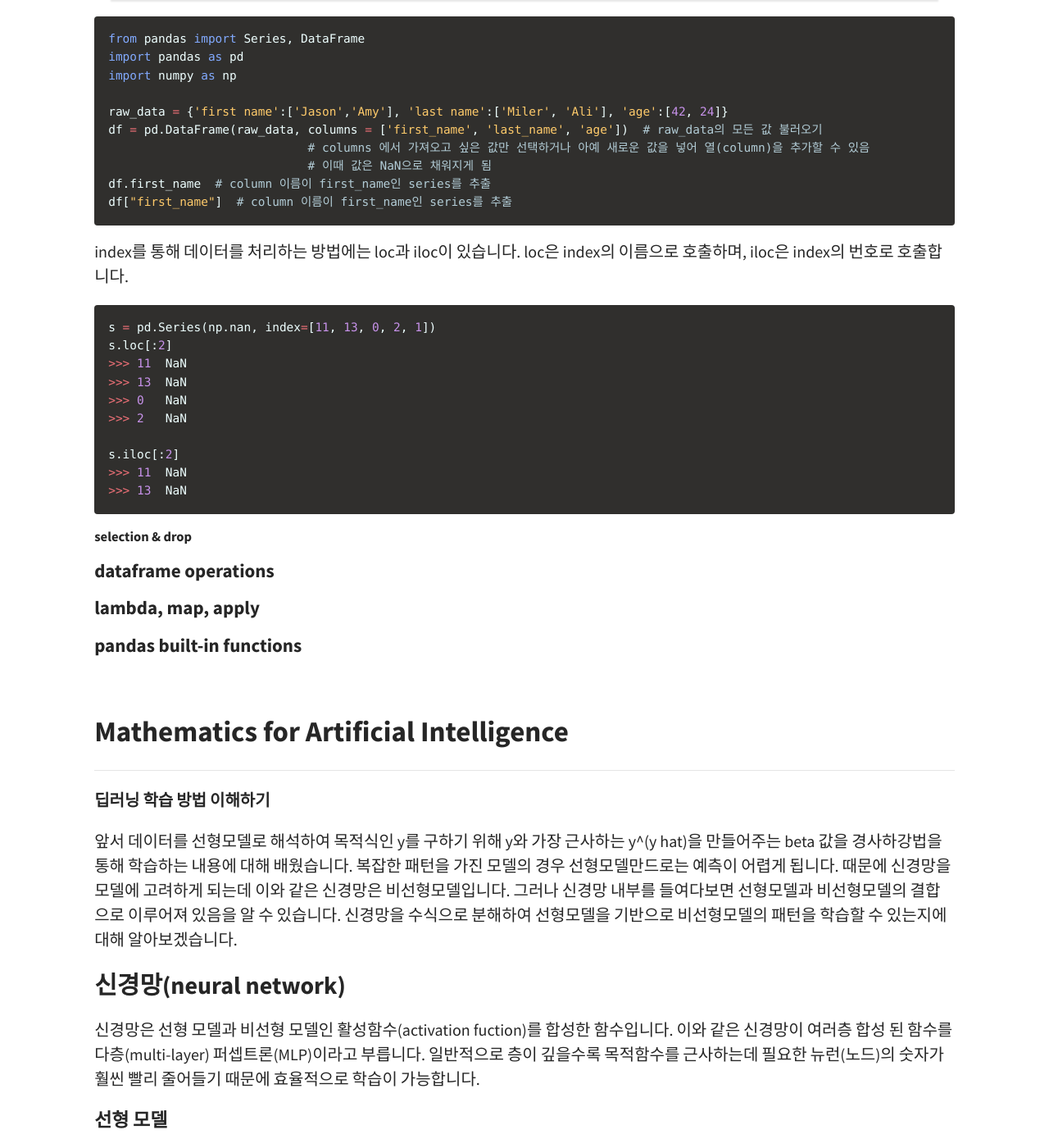
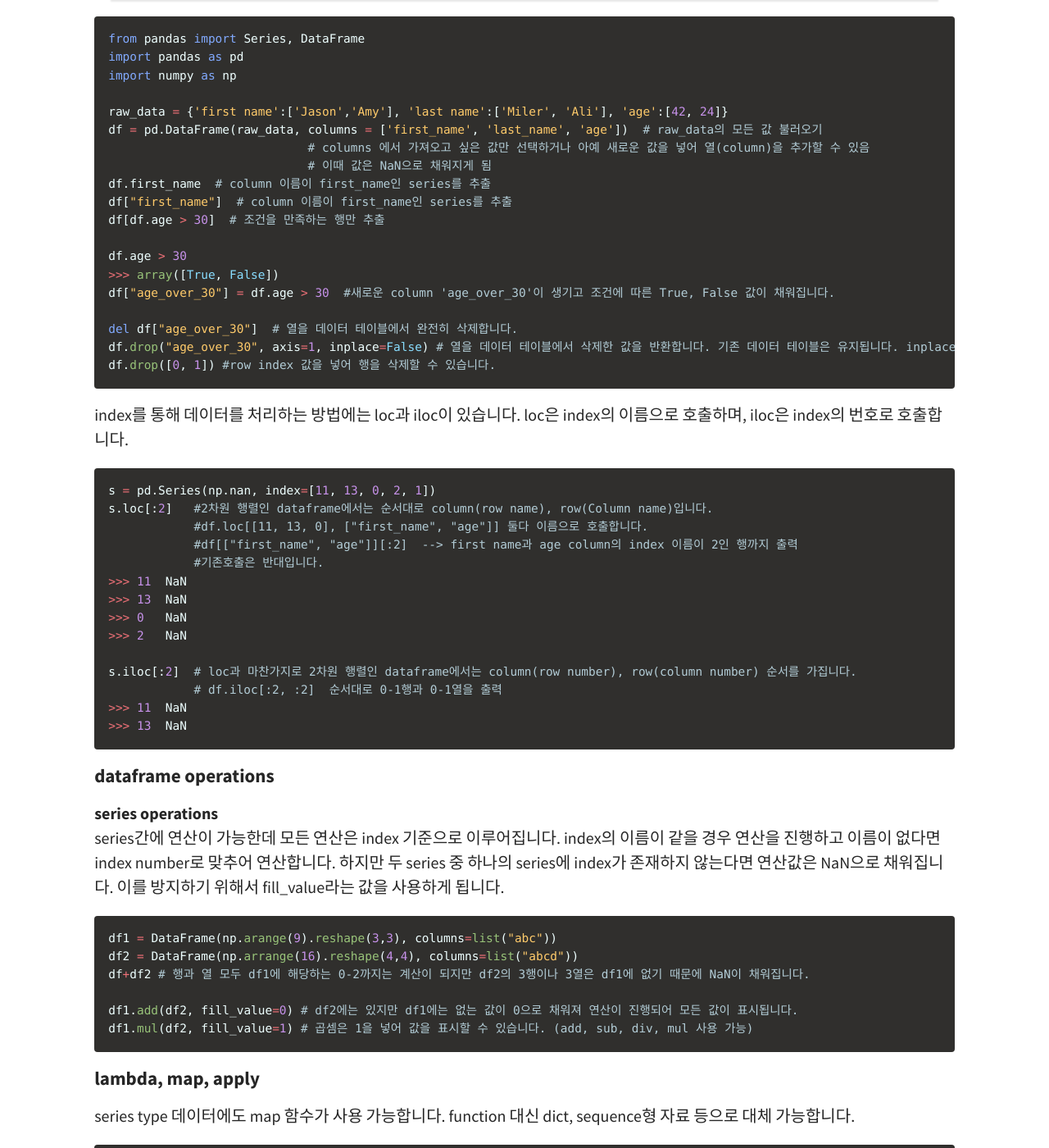
Before and after one commit to JJayy/JJayy.github.io, a Jekyll site: the page built from _posts/2020-01-27-day-8.md, in a window 1280 px wide and 1400 px high, scrolled down 3554 px. Shown: the whole window at 82% size. Built offline with Jekyll 4.4.1, drawn with Linux system fonts in a browser that asks for light colours; some of the changed text lies outside the part shown.

Commit message:
Update 2020-01-27-day-8.md

```diff
--- a/_posts/2020-01-27-day-8.md
+++ b/_posts/2020-01-27-day-8.md
@@ -142,46 +142,112 @@
                             # 이때 값은 NaN으로 채워지게 됨
 df.first_name  # column 이름이 first_name인 series를 추출
 df["first_name"]  # column 이름이 first_name인 series를 추출
+df[df.age > 30]  # 조건을 만족하는 행만 추출
+
+df.age > 30
+>>> array([True, False])
+df["age_over_30"] = df.age > 30  #새로운 column 'age_over_30'이 생기고 조건에 따른 True, False 값이 채워집니다.
+
+del df["age_over_30"]  # 열을 데이터 테이블에서 완전히 삭제합니다.
+df.drop("age_over_30", axis=1, inplace=False) # 열을 데이터 테이블에서 삭제한 값을 반환합니다. 기존 데이터 테이블은 유지됩니다. inplace를 True로 하면 df 자체에서 삭제됩니다.
+df.drop([0, 1]) #row index 값을 넣어 행을 삭제할 수 있습니다.
 ~~~
 
 index를 통해 데이터를 처리하는 방법에는 loc과 iloc이 있습니다. loc은 index의 이름으로 호출하며, iloc은 index의 번호로 호출합니다.
 ~~~python
 s = pd.Series(np.nan, index=[11, 13, 0, 2, 1])
-s.loc[:2]
+s.loc[:2]   #2차원 행렬인 dataframe에서는 순서대로 column(row name), row(Column name)입니다.
+            #df.loc[[11, 13, 0], ["first_name", "age"]] 둘다 이름으로 호출합니다.
+            #df[["first_name", "age"]][:2]  --> first name과 age column의 index 이름이 2인 행까지 출력
+            #기존호출은 반대입니다.
 >>> 11  NaN
 >>> 13  NaN
 >>> 0   NaN
 >>> 2   NaN
 
-s.iloc[:2]
+s.iloc[:2]  # loc과 마찬가지로 2차원 행렬인 dataframe에서는 column(row number), row(column number) 순서를 가집니다.
+            # df.iloc[:2, :2]  순서대로 0-1행과 0-1열을 출력
 >>> 11  NaN
 >>> 13  NaN
 ~~~
 
+#### dataframe operations
+**series operations**
+series간에 연산이 가능한데 모든 연산은 index 기준으로 이루어집니다. index의 이름이 같을 경우 연산을 진행하고 이름이 없다면 index number로 맞추어 연산합니다. 하지만 두 series 중 하나의 series에 index가 존재하지 않는다면 연산값은 NaN으로 채워집니다. 이를 방지하기 위해서 fill_value라는 값을 사용하게 됩니다.
 
-##### selection & drop
+~~~python
+df1 = DataFrame(np.arange(9).reshape(3,3), columns=list("abc"))
+df2 = DataFrame(np.arrange(16).reshape(4,4), columns=list("abcd"))
+df+df2 # 행과 열 모두 df1에 해당하는 0-2까지는 계산이 되지만 df2의 3행이나 3열은 df1에 없기 때문에 NaN이 채워집니다.
 
-
-
-#### dataframe operations
-
+df1.add(df2, fill_value=0) # df2에는 있지만 df1에는 없는 값이 0으로 채워져 연산이 진행되어 모든 값이 표시됩니다.
+df1.mul(df2, fill_value=1) # 곱셈은 1을 넣어 값을 표시할 수 있습니다. (add, sub, div, mul 사용 가능)
+~~~
 
 
 #### lambda, map, apply
+series type 데이터에도 map 함수가 사용 가능합니다. function 대신 dict, sequence형 자료 등으로 대체 가능합니다.
+~~~python
+s1 = Series(np.arange(10))
+s1.map(lambda x: x**2)
+s1.head()
+>>> 0  0
+>>> 1  1
+>>> 2  4
+>>> 3  9
+>>> 4 16
+>>> dtype: int64
 
+s2 = Series(np.arange(10,20))
+s1.map(s2) # 같은 index의 s2 데이터를 s1에 mapping
+s1.head()
+>>> 0  10
+>>> 1  11
+>>> 2  12
+>>> 3  13
+>>> 4  14
+~~~
+
+직접 변환하고자 하는 데이터는 replace() 함수를 사용하여 변환 가능합니다. 역시 inplace를 True로 사용하면 데이터 테이블 자체가 변화합니다.
+
+> df.시리즈이름.replace(['값1', '값2'], [0, 1], inplace=False)
+> \>시리즈 이름에 해당하는 column 내의 값1을 0으로 값2를 1로 변환
+
+이 외에도 각각의 값에 mapping을 시키던 map함수와 달리 column 전체의 데이터를 입력으로 받아 함수를 계산하는 경우 apply() 함수를 적용할 수 있습니다. 예시로는 column 내 최대값과 최소값의 차를 구하는 것을 들 수 있습니다.
+~~~python
+f = lambda x: x.max()-x.min()
+df.apply(f)
+~~~
+때문에 내장 연산 함수를 사용하는 것과 같은 결과값을 얻을 수 있습니다.
+> df.sum() #모든 값의 합
+> df.apply(sum) #모든 column 값을 합하는 식을 적용
+
+applymap()을 사용하면 series 단위가 아닌 element 단위로 함수를 적용할 수 있습니다.
 
 
 #### pandas built-in functions
+**describe**
+> df.describe()
+
+Numeric type 데이터의 요약 정보를 보여줍니다.
+count, mean, std, min, 25%, 50%, 75%, max 등의 값을 연산하여 제공합니다.
 
 
+**unique**
+series data의 유일한 값을 list로 반환합니다.
+이를 활용하여 dict type으로 index를 매겨 반환받거나 label index와 label 값을 각각 추출할 수도 있습니다.
 
+**isnull**
+NaN(null) 값의 index를 반환합니다. sum()과 같은 함수로 Null인 값의 합을 구할수도 있습니다.
 
+**sort_values**
+column 값을 기준으로 데이터를 정렬합니다.
+> df.sort_values(["column1", "column2"], ascending=True)
 
-
-
-
-
-
+**Correlation & Covariance**
+상관계수와 공분산을 구하는 함수로, corr(), cov(), corrwith()가 있습니다.
+> df.age.corr(df.earn)
+> df.age.cov(df.earn)  #age column과 earn column 사이의 covariance를 계산합니다.
 
 
 <br>
```
